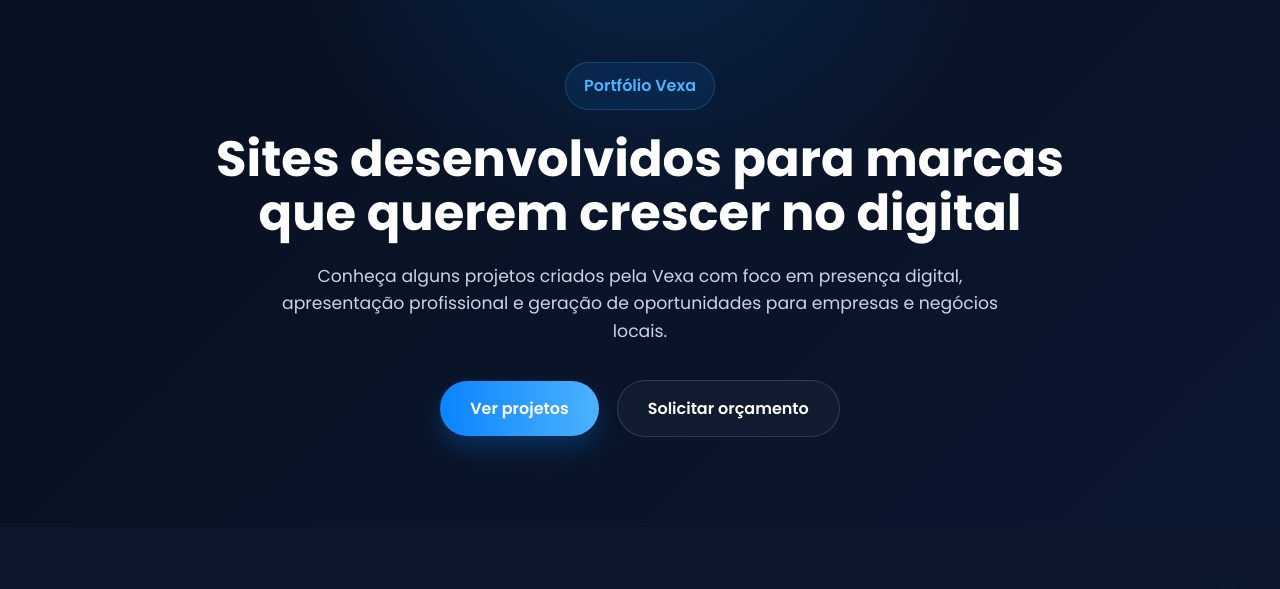
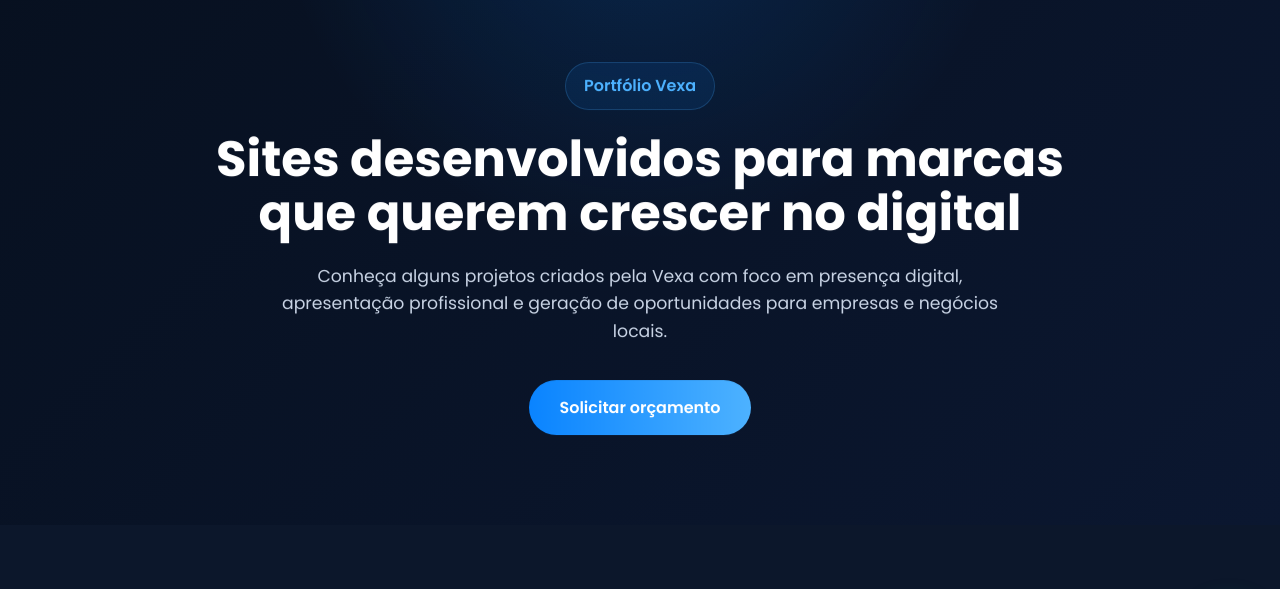
Before and after one commit to matheus-chiecco/vexa, a plain HTML site: page portfolio.html in a window 1280 px wide. Shown: the part 123-712 px from the top of the page. Drawn offline with Linux system fonts and the light colour scheme.

Commit message:
Atualização do site

```diff
--- a/css/portfolio.css
+++ b/css/portfolio.css
@@ -241,14 +241,12 @@
 .btn-secondary {
     padding: 15px 30px;
     color: var(--text);
-    border: 1px solid rgba(255, 255, 255, 0.14);
-    background: rgba(255, 255, 255, 0.03);
+    background: linear-gradient(90deg, var(--primary) 0%, var(--primary-light) 100%);
 }
 
 .btn-secondary:hover {
     transform: translateY(-3px);
-    border-color: rgba(77, 178, 255, 0.35);
-    background: rgba(255, 255, 255, 0.06);
+    box-shadow: 0 16px 32px rgba(10, 132, 255, 0.35);
 }
 
 /* Seções */
--- a/portfolio.html
+++ b/portfolio.html
@@ -57,7 +57,6 @@
         </p>
 
         <div class="hero-buttons">
-          <a href="#projetos" class="btn-primary">Ver projetos</a>
           <a
             href="https://wa.me/5513988393407?text=Olá,%20quero%20um%20site%20para%20o%20meu%20negócio!"
             class="btn-secondary"
```
